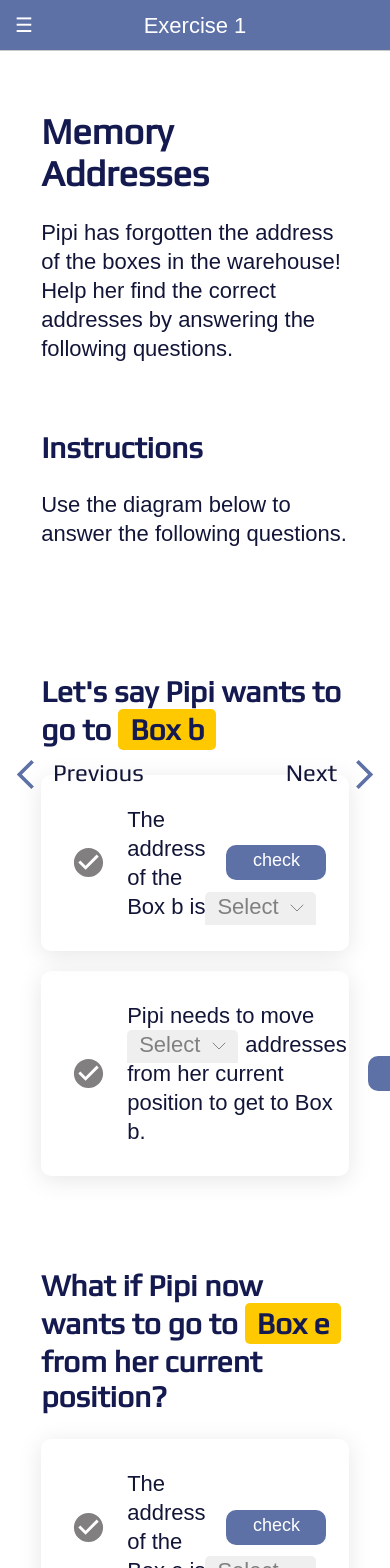
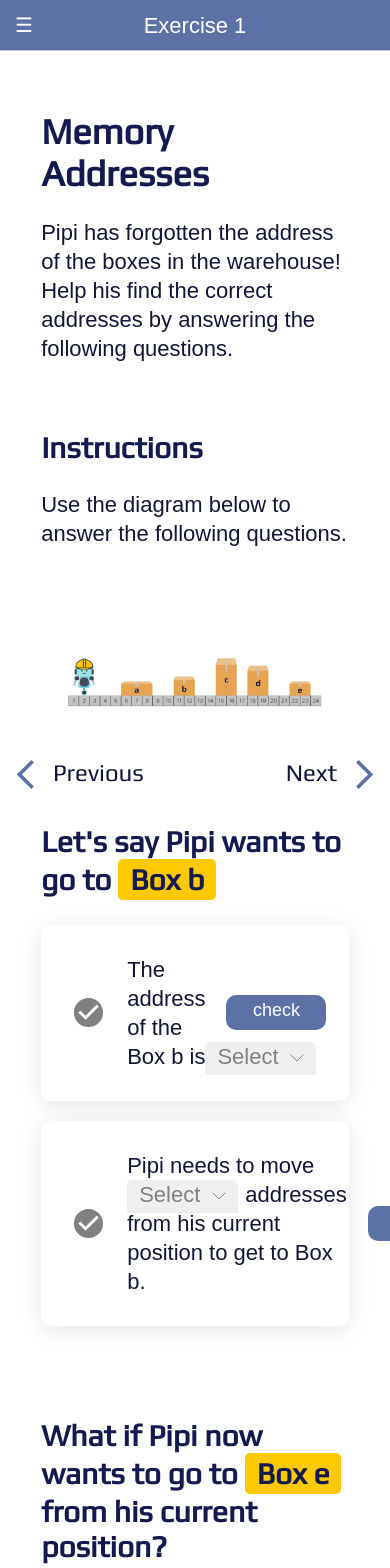
Before and after one commit to uclaacm/parcel-pointers, a React app: page /exercise-1 in a window 390 px wide. Shown: the top 1568 px of the page. Built offline with nearby package versions, Linux system fonts and the light colour scheme; a web font is replaced by a local one.

Commit message:
191 add exercise 1 diagram and update text (#192)
* add diagram, update text

* lint fix

* change to screenshot png

* fix lint

* fix png for small screens

---------

```diff
--- a/src/pages/Exercise1.tsx
+++ b/src/pages/Exercise1.tsx
@@ -1,9 +1,11 @@
 import { FC } from 'react';
+import Excercise1Diagram from '../../public/Excercise1Diagram.png';
 import AppWrapper from '../components/AppWrapper';
 import Dropdown from '../components/Dropdown';
 import NavButtons from '../components/NavButtons';
 import Question from '../components/Question';
 import { HeaderSections } from '../types/globalTypes';
+import '../styles/Exercise1.scss';
 
 const Exercise1: FC = () => {
   return (
@@ -13,11 +15,13 @@ const Exercise1: FC = () => {
           <h1>Memory Addresses</h1>
           <p>
             Pipi has forgotten the address of the boxes in the warehouse! Help
-            her find the correct addresses by answering the following questions.
+            his find the correct addresses by answering the following questions.
           </p>
           <h2>Instructions</h2>
           <p>Use the diagram below to answer the following questions.</p>
-          <div className="diagram">{/* TODO: insert diagram here */}</div>
+          <div className="exercise-1-diagram diagram">
+            <img src={Excercise1Diagram} alt="Excercise 1 Diagram" />
+          </div>
           <h2>
             {' '}
             Let&apos;s say Pipi wants to go to{' '}
@@ -59,13 +63,13 @@ const Exercise1: FC = () => {
                     />
                   </span>
                 </span>{' '}
-                addresses from her current position to get to Box b.
+                addresses from his current position to get to Box b.
               </p>
             </Question>
           </div>
           <h2>
             What if Pipi now wants to go to{' '}
-            <span className="highlight">Box e</span> from her current position?
+            <span className="highlight">Box e</span> from his current position?
           </h2>
           <div className="questions">
             <Question
@@ -103,7 +107,7 @@ const Exercise1: FC = () => {
                     />
                   </span>
                 </span>{' '}
-                addresses from her current position to get to Box e.
+                addresses from his current position to get to Box e.
               </p>
             </Question>
           </div>
--- /dev/null
+++ b/src/styles/Exercise1.scss
@@ -0,0 +1,8 @@
+.exercise-1-diagram {
+  margin: 7vh 0;
+  text-align: center;
+
+  img {
+    width: 65vw;
+  }
+}
```
Also changed, not shown: public/Excercise1Diagram.png (added).
